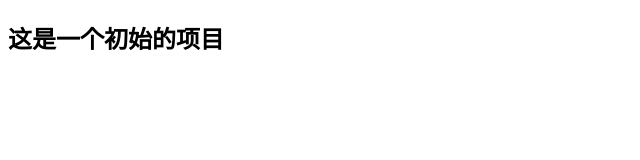
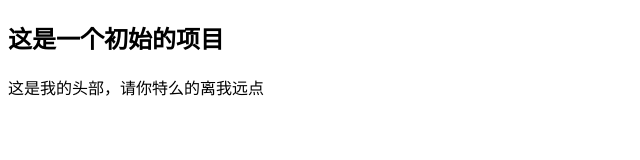
Before and after one commit to yjtlvkyx/lonly, a plain HTML site: page lonlys/index.html in a window 1280 px wide. Shown: the whole page, without its empty margins (0-640 px from the left). Drawn offline with Linux system fonts and the light colour scheme.

Commit message:
头部完成

```diff
--- a/lonlys/index.html
+++ b/lonlys/index.html
@@ -12,7 +12,7 @@
     <h2>这是一个初始的项目</h2>
     <!-- start 头部 -->
     <div class="header">
-
+        这是我的头部，请你特么的离我远点
     </div>
     <!-- end 头部 -->
     <!-- start 主体 -->
```
